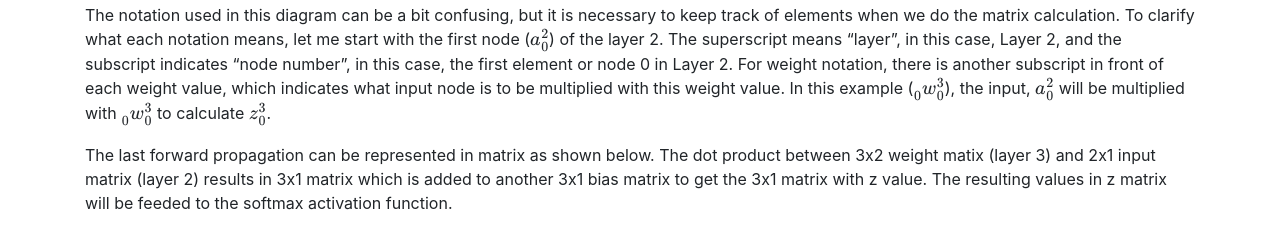
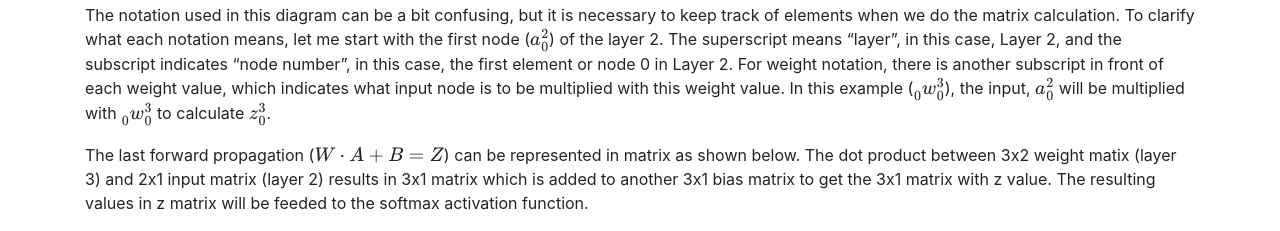
Before and after one commit to jpark7ca/jpark7ca.github.io, a plain HTML site: page softmax.html in a window 1280 px wide. Shown: the part 1157-1388 px from the top of the page. Drawn offline with nearby package versions, Linux system fonts and the light colour scheme; some packages are replaced by stand-ins of ours.

Commit message:
formula added

```diff
--- a/softmax.html
+++ b/softmax.html
@@ -116,7 +116,7 @@
                         the input, $a_{0}^{2}$ will be multiplied with $_{0}^{ }w_{0}^{3}$ to calculate $z_{0}^{3}$.
                 </p>
                 <p>
-                    The last forward propagation can be represented in matrix as shown below. The dot product between
+                    The last forward propagation ($W\cdot A + B = Z$) can be represented in matrix as shown below. The dot product between
                     3x2 weight matix (layer 3) and 2x1 input matrix (layer 2) results in 3x1 matrix which is added to
                     another 3x1 bias matrix to get the 3x1 matrix with z value. The resulting values in z matrix will be
                     feeded to the softmax activation function.
```
